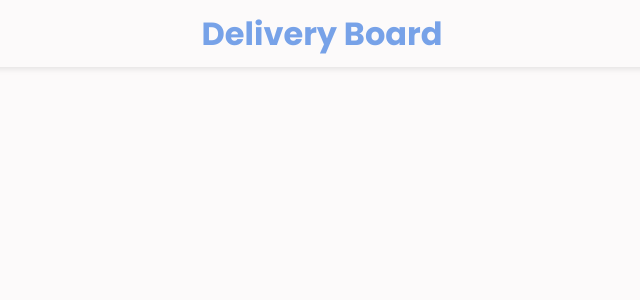
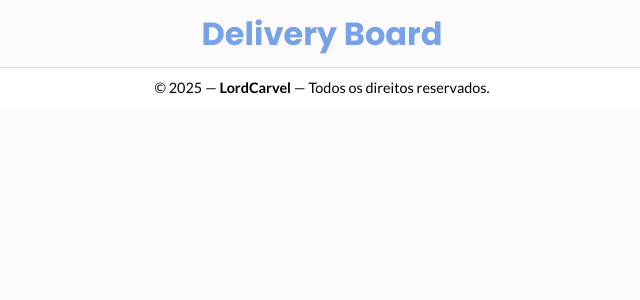
Before and after one commit to LordCarvel/Delivery-Board-V2, a React (Vite) app: page / in a window 1280 px wide. Shown: the top 300 px of the page, without its empty margins (318-958 px from the left). Built offline with nearby package versions, Linux system fonts and the light colour scheme.

Commit message:
created footer

```diff
--- a/src/App.jsx
+++ b/src/App.jsx
@@ -1,11 +1,13 @@
 import './App.css'
+import Footer from './components/footer/Footer'
 import Header from './components/header/Header'
 
 function App() {
 
   return (
-  < Header />
-  )
+  <><Header />
+  <Footer /></>
+  );
 }
 
 export default App
--- /dev/null
+++ b/src/components/footer/Footer.jsx
@@ -0,0 +1,11 @@
+import styles from './Footer.module.css';
+
+function Footer() {
+  return (
+    <footer className={styles.footer}>
+      <p>© 2025 — <a href="https://github.com/LordCarvel" target="_blank" rel="noopener noreferrer">LordCarvel</a> — Todos os direitos reservados.</p>
+    </footer>
+  );
+}
+
+export default Footer;
--- /dev/null
+++ b/src/components/footer/Footer.module.css
@@ -0,0 +1,18 @@
+.footer {
+  background-color: var(--color-white);
+  text-align: center;
+  padding: 0.7rem;
+  font-size: 0.9rem;
+  border-top: 1px solid var(--color-light-gray-model-two);
+  font-family: var(--font-lato);
+}
+
+.footer a {
+  color: var(--color-black);
+  font-weight: 600;
+  text-decoration: none;
+}
+
+.footer a:hover {
+  text-decoration: underline;
+}
```
